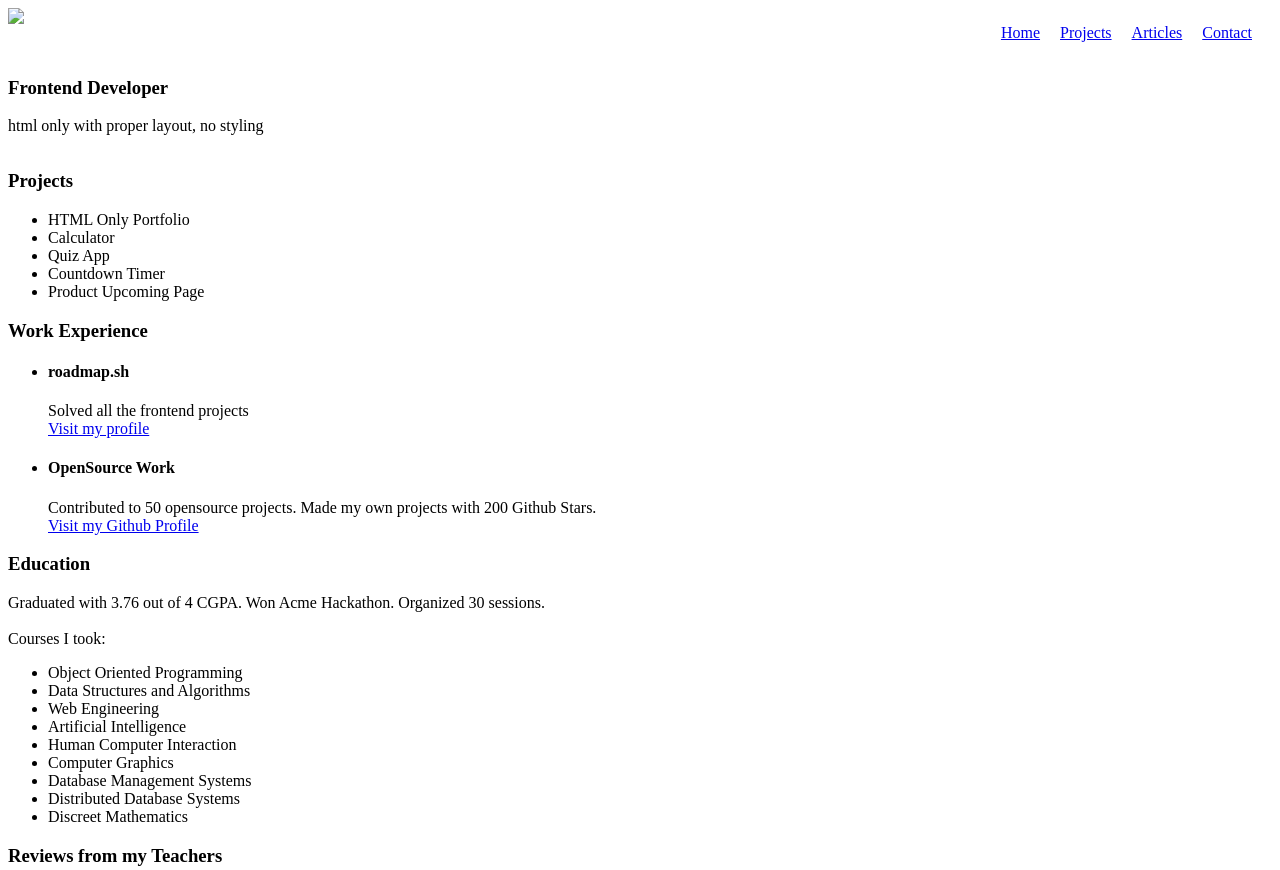
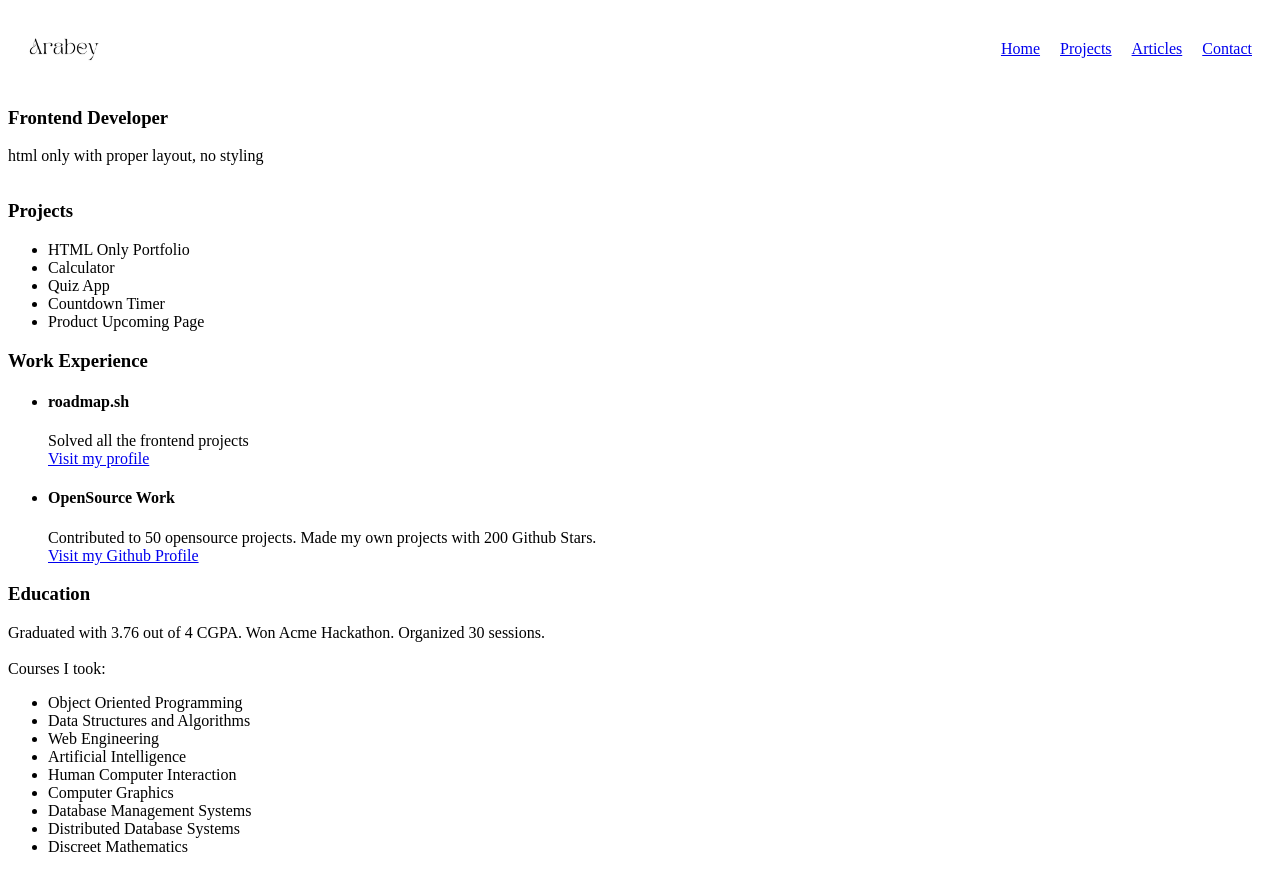
Before and after one commit to Jarabey/personal-portfolio, a plain HTML site: page index.html in a window 1280 px wide. Shown: the top 870 px of the page. Drawn offline with Linux system fonts and the light colour scheme.

Commit message:
Logo added into Navbar

```diff
--- a/index.html
+++ b/index.html
@@ -22,7 +22,7 @@
     <section>
             <header>
                 <nav>
-                    <img src="./index.html"">
+                    <img src="/img/logo.png" class="nav-logo">
                     <ul class="nav-bar">
                         <li>
                             <a href="./home.html">Home</a>
--- a/style.css
+++ b/style.css
@@ -10,6 +10,11 @@ nav {
     justify-content: space-between;
 }
 
+.nav-logo{
+    width: 5rem;
+    padding-left: 1rem;
+}
+
 .nav-bar {
     display: inline-flex;
     flex-direction: row;
@@ -19,4 +24,5 @@ nav {
 
 .nav-bar li{
     margin-right: 20px;
+    margin-top: 1rem;
 }
```
Also changed, not shown: img/logo.png (added).
